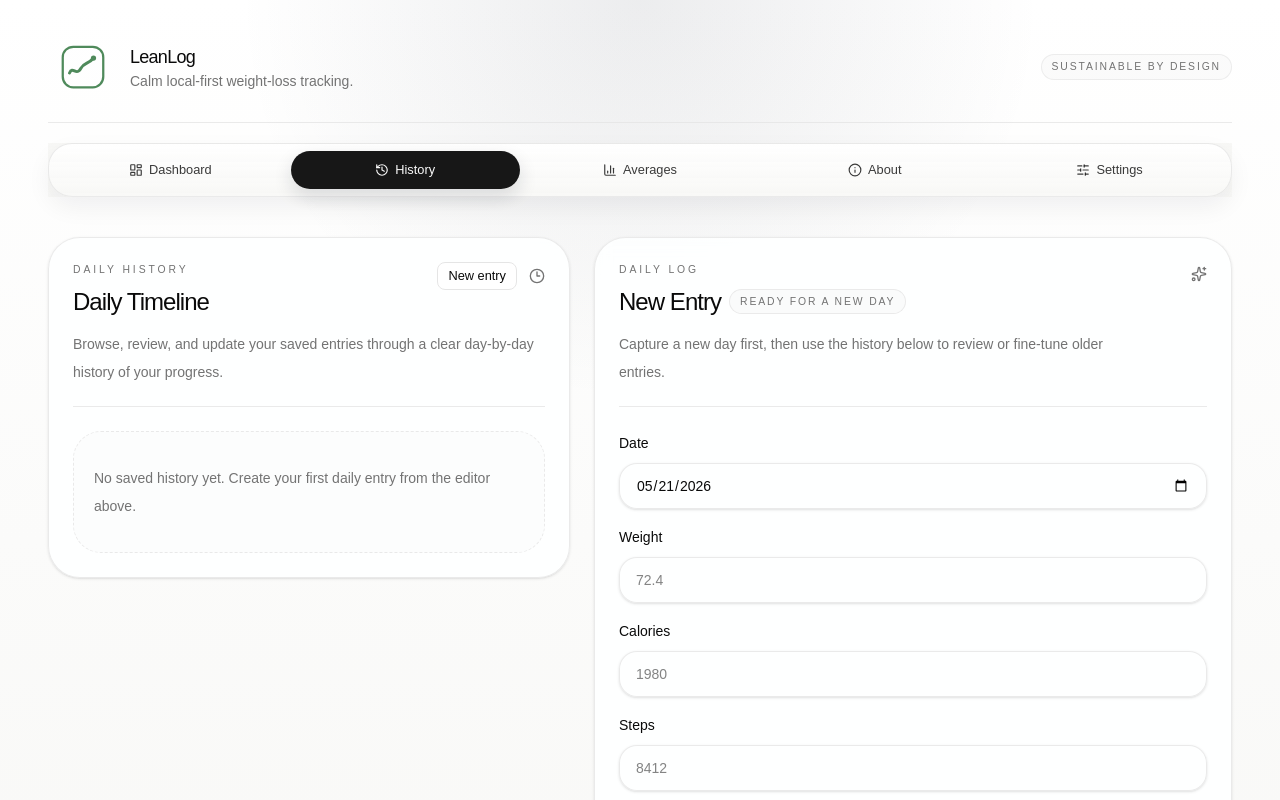
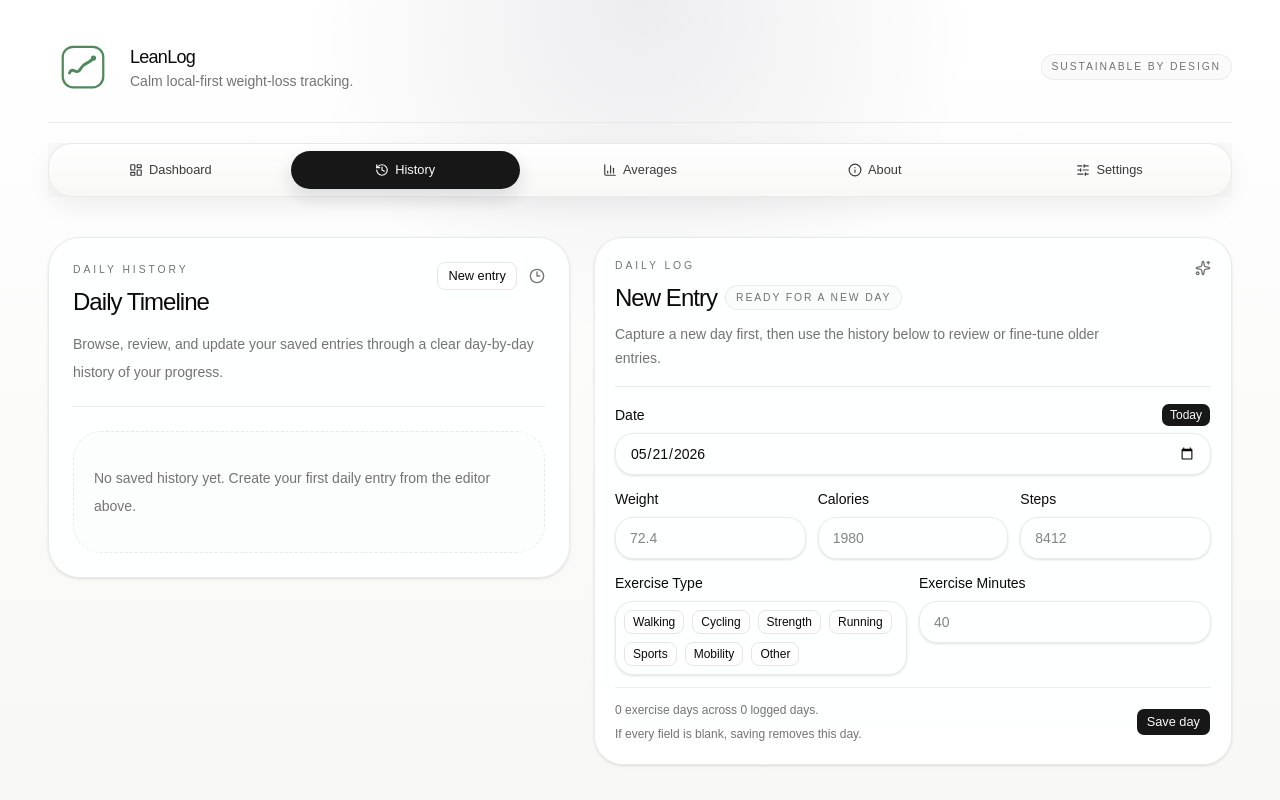
Before and after one commit to lumachroma/leanlog, a React (Vite) app: page / in a window 1280 px wide. Both pictures are taken after a click on the button "History". Shown: the top 800 px of the page. Built offline with nearby package versions, Linux system fonts and the light colour scheme.

Commit message:
feat: enhance DailyLogPanel with today shortcut and exercise type toggle functionality by compacting the Daily Log input form and with as minimum click as posible.

```diff
--- a/src/components/app/DailyLogPanel.jsx
+++ b/src/components/app/DailyLogPanel.jsx
@@ -1,12 +1,14 @@
 import { Sparkles } from 'lucide-react'
 
 import { Button } from '@/components/ui/button'
-import { EXERCISE_TYPE_OPTIONS } from '@/lib/db'
+import { EXERCISE_TYPE_OPTIONS, todayDate } from '@/lib/db'
 
 import { Field } from './Field'
 
 const inputClassName =
-  'mt-2 w-full rounded-2xl border border-border/80 bg-background/90 px-4 py-3 text-sm text-foreground shadow-sm outline-none transition focus:border-foreground/20 focus:ring-4 focus:ring-foreground/5'
+  'mt-1.5 w-full rounded-[1.15rem] border border-border/80 bg-background/90 px-3.5 py-2.5 text-sm text-foreground shadow-sm outline-none transition focus:border-foreground/20 focus:ring-4 focus:ring-foreground/5'
+const fieldLabelClassName =
+  'text-sm font-medium text-foreground'
 
 function DailyLogPanel({
   selectedDate,
@@ -26,18 +28,29 @@ function DailyLogPanel({
     void saveEntry()
   }
 
+  const handleSetToday = () => {
+    setSelectedDate(todayDate())
+  }
+
+  const handleExerciseTypeSelect = (option) => {
+    updateEntryDraftField(
+      'exerciseType',
+      entryDraft.exerciseType === option ? '' : option
+    )
+  }
+
   return (
     <form
       onSubmit={handleSubmit}
-      className="rounded-[2rem] border border-border/80 bg-background/90 p-6 shadow-sm backdrop-blur"
+      className="rounded-[1.8rem] border border-border/80 bg-background/90 p-4 shadow-sm backdrop-blur sm:p-5"
     >
-      <div className="flex items-start justify-between gap-3 border-b border-border/80 pb-5">
-        <div>
+      <div className="flex items-start justify-between gap-3 border-b border-border/80 pb-4">
+        <div className="min-w-0 flex-1">
           <p className="text-[0.65rem] font-medium uppercase tracking-[0.28em] text-muted-foreground">
             Daily log
           </p>
           <div className="mt-2 flex flex-wrap items-center gap-2">
-            <h2 className="text-2xl font-medium tracking-[-0.04em]">{title}</h2>
+            <h2 className="text-xl font-medium tracking-[-0.04em] sm:text-2xl">{title}</h2>
             {modeLabel ? (
               <span className="inline-flex items-center rounded-full border border-border/80 bg-muted/40 px-2.5 py-1 text-[0.65rem] font-medium uppercase tracking-[0.18em] text-muted-foreground">
                 {modeLabel}
@@ -45,24 +58,40 @@ function DailyLogPanel({
             ) : null}
           </div>
           {description ? (
-            <p className="mt-3 max-w-lg text-sm leading-7 text-muted-foreground">
+            <p className="mt-2 hidden max-w-lg text-sm leading-6 text-muted-foreground xl:block">
               {description}
             </p>
           ) : null}
         </div>
-        <Sparkles className="mt-1 size-4 text-muted-foreground" />
+        <Sparkles className="mt-0.5 shrink-0 size-4 text-muted-foreground" />
       </div>
 
-      <div className="mt-6 grid gap-4">
-        <Field label="Date">
+      <div className="mt-4 space-y-3">
+        <div>
+          <div className="flex items-center justify-between gap-3">
+            <label htmlFor="daily-log-date" className={fieldLabelClassName}>
+              Date
+            </label>
+            <Button
+              type="button"
+              size="xs"
+              variant={selectedDate === todayDate() ? 'default' : 'outline'}
+              onClick={handleSetToday}
+            >
+              Today
+            </Button>
+          </div>
           <input
+            id="daily-log-date"
+            aria-label="Date"
             type="date"
             className={`${inputClassName} appearance-none`}
             value={selectedDate}
             onChange={(event) => setSelectedDate(event.target.value)}
           />
-        </Field>
+        </div>
 
+        <div className="grid grid-cols-3 gap-3">
           <Field label="Weight">
             <input
               type="number"
@@ -96,39 +125,44 @@ function DailyLogPanel({
               placeholder="8412"
             />
           </Field>
+        </div>
 
-        <div className="block">
-          <div className="text-sm font-medium text-foreground">Exercise</div>
-          <div className="grid gap-4 sm:grid-cols-2">
+        <div className="grid grid-cols-2 gap-3">
           <div>
             <label
-                htmlFor="exercise-type"
-                className="text-xs font-medium uppercase tracking-[0.18em] text-muted-foreground"
+              id="exercise-type-label"
+              className={fieldLabelClassName}
             >
               Exercise Type
             </label>
-              <select
-                id="exercise-type"
-                aria-label="Exercise Type"
-                className={inputClassName}
-                value={entryDraft.exerciseType}
-                onChange={(event) =>
-                  updateEntryDraftField('exerciseType', event.target.value)
-                }
+            <div
+              role="group"
+              aria-labelledby="exercise-type-label"
+              className="mt-1.5 flex flex-wrap gap-2 rounded-[1.15rem] border border-border/80 bg-background/90 p-2 shadow-sm"
             >
-                <option value="">Select a type</option>
-                {EXERCISE_TYPE_OPTIONS.map((option) => (
-                  <option key={option} value={option}>
+              {EXERCISE_TYPE_OPTIONS.map((option) => {
+                const isSelected = entryDraft.exerciseType === option
+
+                return (
+                  <Button
+                    key={option}
+                    type="button"
+                    size="xs"
+                    variant={isSelected ? 'default' : 'outline'}
+                    aria-pressed={isSelected}
+                    onClick={() => handleExerciseTypeSelect(option)}
+                  >
                     {option}
-                  </option>
-                ))}
-              </select>
+                  </Button>
+                )
+              })}
+            </div>
           </div>
 
           <div>
             <label
               htmlFor="exercise-minutes"
-                className="text-xs font-medium uppercase tracking-[0.18em] text-muted-foreground"
+              className={`${fieldLabelClassName} whitespace-nowrap`}
             >
               Exercise Minutes
             </label>
@@ -147,18 +181,18 @@ function DailyLogPanel({
             />
           </div>
         </div>
-          <div className="mt-2 block text-xs text-muted-foreground">
-            If all fields are left blank, the saved entry for this day will be
-            removed automatically.
-          </div>
-        </div>
       </div>
 
-      <div className="mt-6 flex items-center justify-between gap-3">
-        <p className="text-xs leading-6 text-muted-foreground">
-          {exerciseDays} exercise days saved across {activeDays} logged days.
-        </p>
-        <Button type="submit" disabled={isSavingEntry}>
+      <div className="mt-3 flex flex-wrap items-center justify-between gap-3 border-t border-border/70 pt-3 text-xs leading-5 text-muted-foreground">
+        <div className="space-y-1">
+          <p>{exerciseDays} exercise days across {activeDays} logged days.</p>
+          <p>If every field is blank, saving removes this day.</p>
+        </div>
+        <Button
+          type="submit"
+          size="sm"
+          disabled={isSavingEntry}
+        >
           {isSavingEntry ? 'Saving...' : 'Save day'}
         </Button>
       </div>
```
Also changed, not shown: 1 other file (tests, documents, lock files or other folders). Lines whose indentation alone changed are shown as unchanged.
